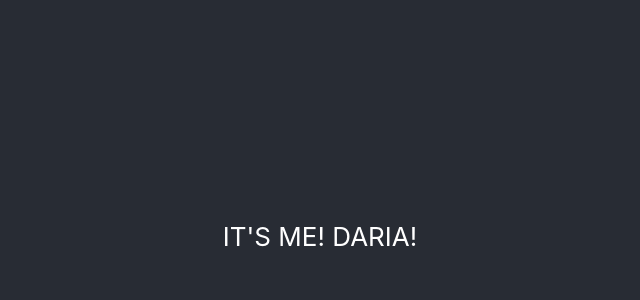
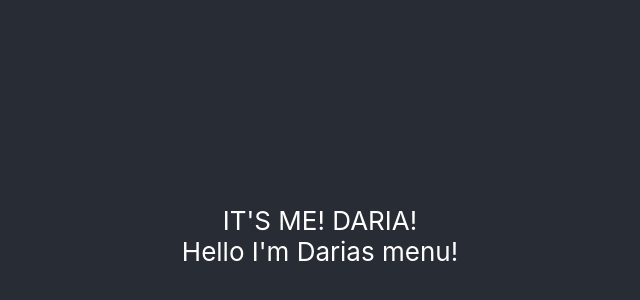
Before and after one commit to peacchy/PortfolioApp, a React (Create React App) app in the folder portfolioapp/: page / in a window 1280 px wide. Shown: the part 164-464 px from the top of the page, without its empty margins (320-960 px from the left). Built offline with nearby package versions, Linux system fonts and the light colour scheme.

Commit message:
made components for the menu navbar

```diff
--- a/portfolioapp/src/App.js
+++ b/portfolioapp/src/App.js
@@ -1,4 +1,6 @@
 import React from 'react';
+import Menu from './containers/Menu';
+
 import './App.css';
 
 function App() {
@@ -6,6 +8,7 @@ function App() {
     <div className="App">
       <header className="App-header">
         IT'S ME! DARIA!
+        <Menu></Menu>
       </header>
     </div>
   );
--- /dev/null
+++ b/portfolioapp/src/containers/Menu.jsx
@@ -0,0 +1,16 @@
+import React, {Component} from 'react';
+
+import './Menu.css';
+
+class Menu extends Component {
+    render(){
+        return(
+            <div>
+                Hello I'm Darias menu!
+            </div>
+        )
+    }
+
+}
+
+export default Menu;
```
Also changed, not shown: portfolioapp/src/containers/Menu.css (added).
